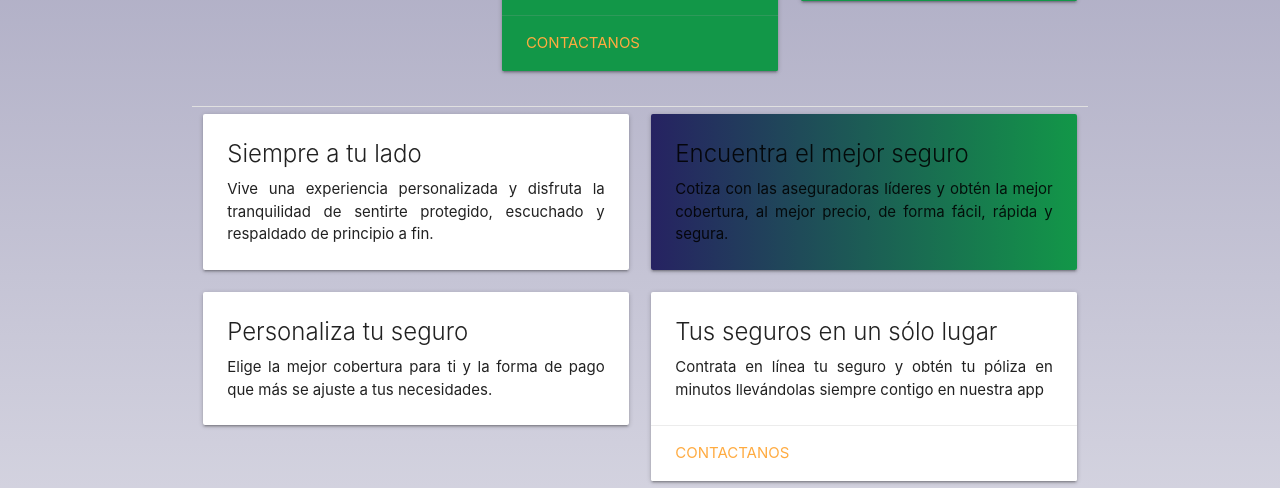
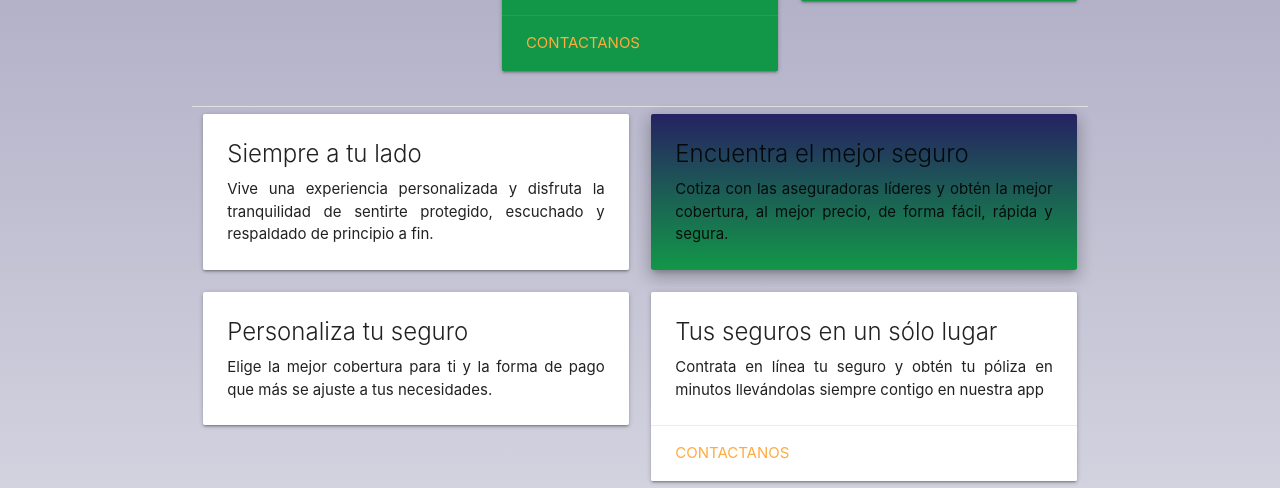
Before and after one commit to MarcoAMtz99/despacho, a PHP site: page / in a window 1280 px wide. Shown: the part 2140-2628 px from the top of the page. Run offline with PHP 8.4, Linux system fonts and the light colour scheme; some libraries are stand-ins or nearby versions.

Commit message:
Cambio del mapa

```diff
--- a/contacto.php
+++ b/contacto.php
@@ -61,7 +61,7 @@
           <span class="card-title"><strong>Ubicacion</strong></span>
           <br>
           <div class="map-responsive">
-              <iframe src="https://www.google.com/maps/embed?pb=!1m18!1m12!1m3!1d3762.6757404980162!2d-99.1724859850934!3d19.426411386887796!2m3!1f0!2f0!3f0!3m2!1i1024!2i768!4f13.1!3m3!1m2!1s0x85d1ff4a3276d717%3A0x121fbf0ac65cc05!2sAv.%20Paseo%20de%20la%20Reforma%20389-Piso%2010%2C%20Cuauht%C3%A9moc%2C%2006500%20Ciudad%20de%20M%C3%A9xico%2C%20CDMX!5e0!3m2!1ses-419!2smx!4v1648850041409!5m2!1ses-419!2smx" width="600" height="450" style="border:0;" allowfullscreen="" loading="lazy" referrerpolicy="no-referrer-when-downgrade"></iframe>
+              <iframe src="https://www.google.com/maps/embed?pb=!1m18!1m12!1m3!1d3762.533785621697!2d-99.18582873520045!3d19.43253964571834!2m3!1f0!2f0!3f0!3m2!1i1024!2i768!4f13.1!3m3!1m2!1s0x85d1f8ac886eaaab%3A0x96e60ae5e3a9db70!2sMEXCEL!5e0!3m2!1ses-419!2smx!4v1649560764130!5m2!1ses-419!2smx" width="600" height="450" style="border:0;" allowfullscreen="" loading="lazy" referrerpolicy="no-referrer-when-downgrade"></iframe>
           </div>
 
         </div>
--- a/css/style.css
+++ b/css/style.css
@@ -15,7 +15,7 @@
 	font-size: inherit;
 }
 .custom-delay-blue{
-	background: linear-gradient(to right, #262262, #129748);
+	background: linear-gradient(to bottom, #262262, #129748);
 }
 .custom-delay-green{
 	background: linear-gradient(to bottom, #129748, #262262);
--- a/index.php
+++ b/index.php
@@ -141,7 +141,7 @@
       </div>
     </div>
     <div class="col s12 m6 justify">
-      <div class="card custom-delay-blue darken-1">
+      <div class="card custom-delay-blue darken-1 z-depth-3">
         <div class="card-content dark-text">
           <span class="card-title">Encuentra el mejor seguro</span>
           <p>Cotiza con las aseguradoras líderes y obtén la mejor cobertura, al mejor precio, de forma fácil, rápida y segura.</p>
```
